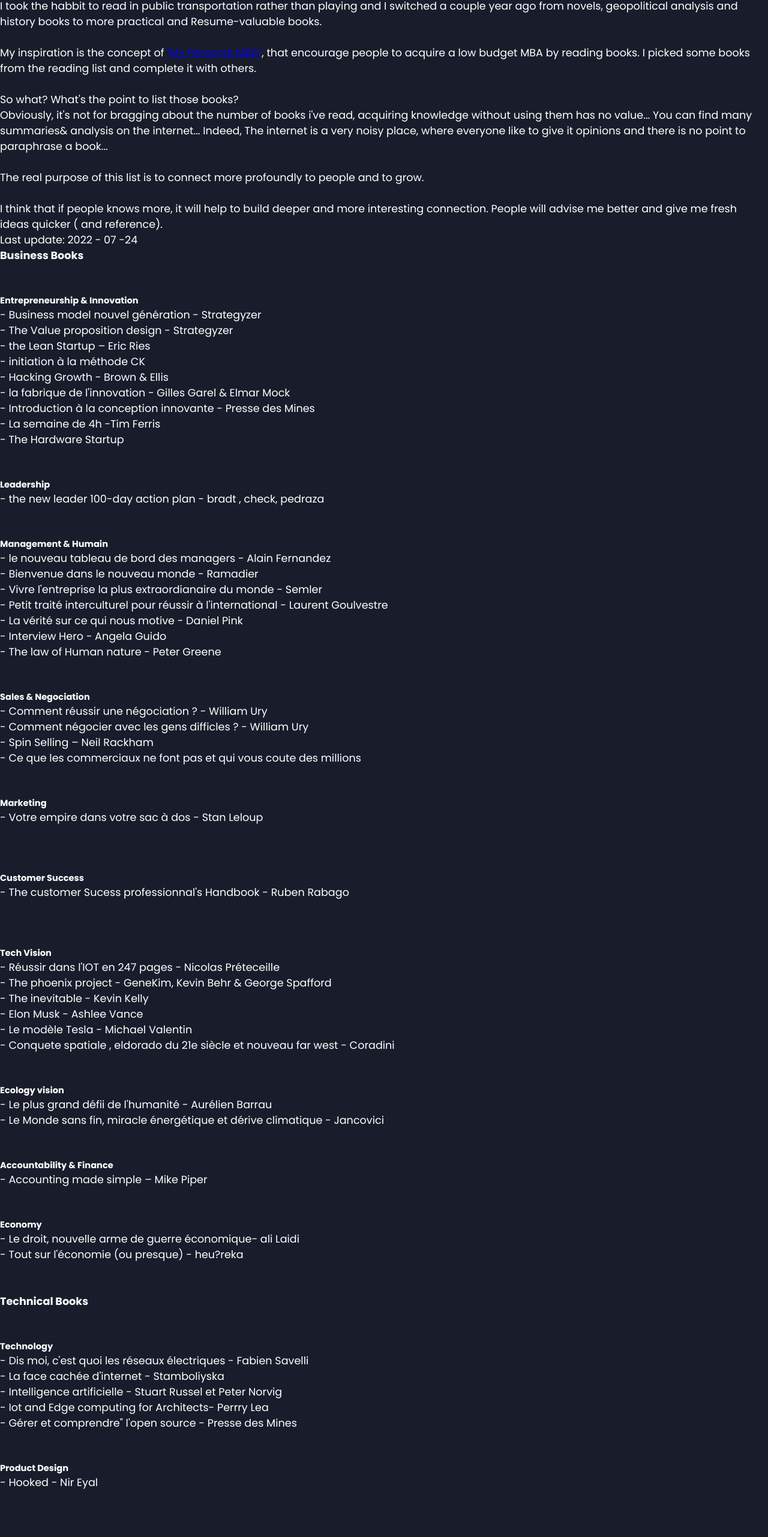
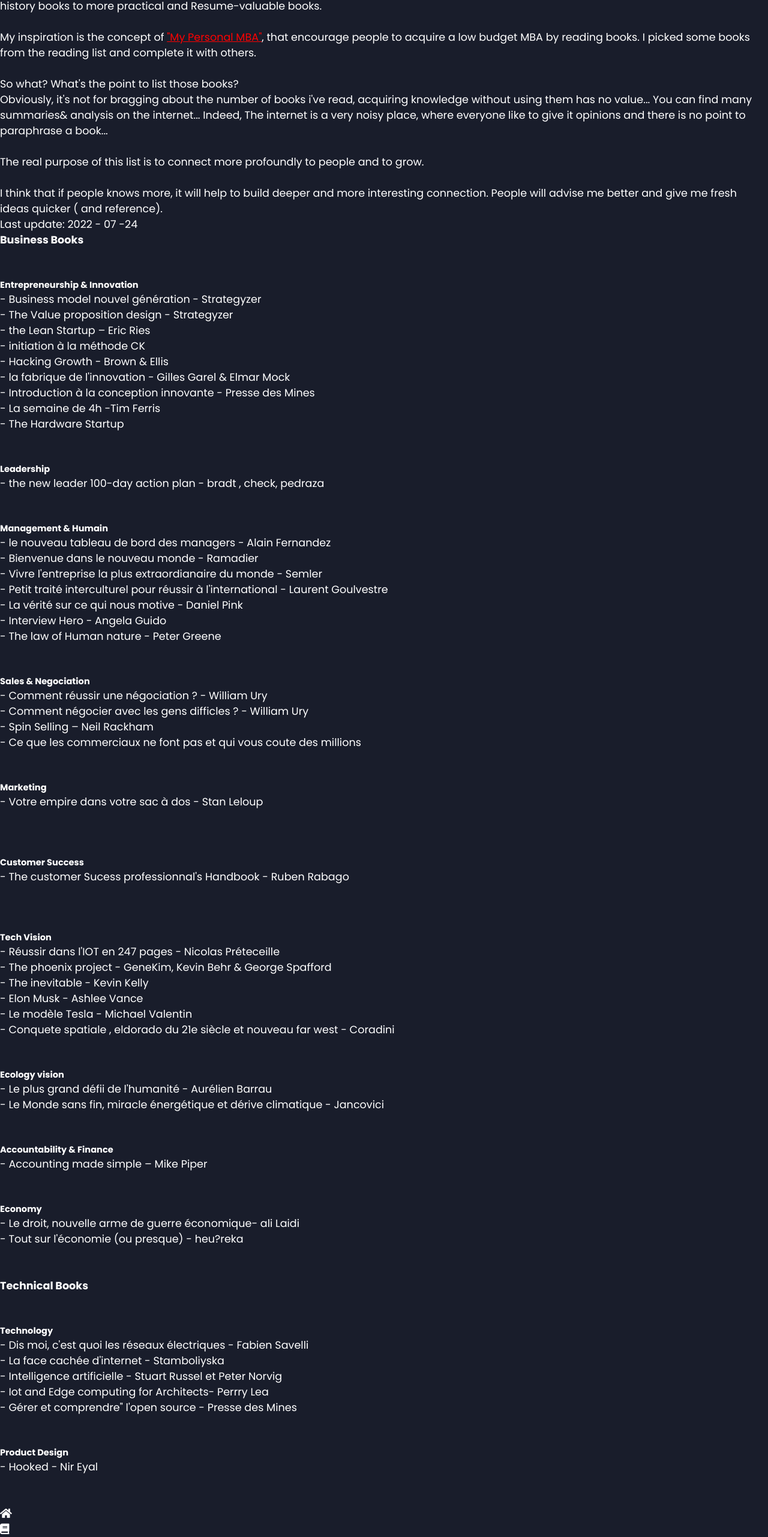
Before and after one commit to louisDBZ/2014_P1, a plain HTML site: page louis-portfolio/index.html in a window 1280 px wide. Shown: the part 199-2762 px from the top of the page at 60% size. Before the commit the page ends 2736 px from the top, so only its background shows below. Drawn offline with Linux system fonts and the light colour scheme.

Commit message:
portfolio - books3

```diff
--- a/louis-portfolio/index.html
+++ b/louis-portfolio/index.html
@@ -15,9 +15,9 @@
 </head>
 <body class="main-content"><!-- on met une classe ici, pas très interessant de faire cela car static-->
     <main>
-            <section class="section1"></section><!-- mettre des sections sur le site -->
-            <section class="section2"></section>
-             <i class="fas fa-book"></i><!-- permet d'afficher les icones https://fontawesome.com/icons -->
+            <section class="section sec1 section1"></section><!-- mettre des sections sur le site -->
+            <section class="section sec2 section2"></section>
+
             <div>
                 <h2>My books</h2>
             </div>
@@ -143,6 +143,20 @@
                     </p> <br /><br />
 
 
+
+
+    </main>
+
+    <div class="controls">
+        <div class="control active-btn" data-id="home" >
+            <i class="fas fa-home"></i>  <!-- permet d'afficher les icones https://fontawesome.com/icons -->
+        </div>
+        <div class="control" data-id="book">
+            <i class="fas fa-book"></i>
+        </div>
+    </div>
+
     <script></script>
+
 </body>
 </html>
--- a/louis-portfolio/styles/styles.css
+++ b/louis-portfolio/styles/styles.css
@@ -42,3 +42,9 @@ section {
   top: 0;
   padding: 3rem 18rem;
 }
+
+a {
+  /* le a est poour anchor, qui permet de mettre des liens URL */
+  color: red;
+  font-family: inherit;
+}
```
